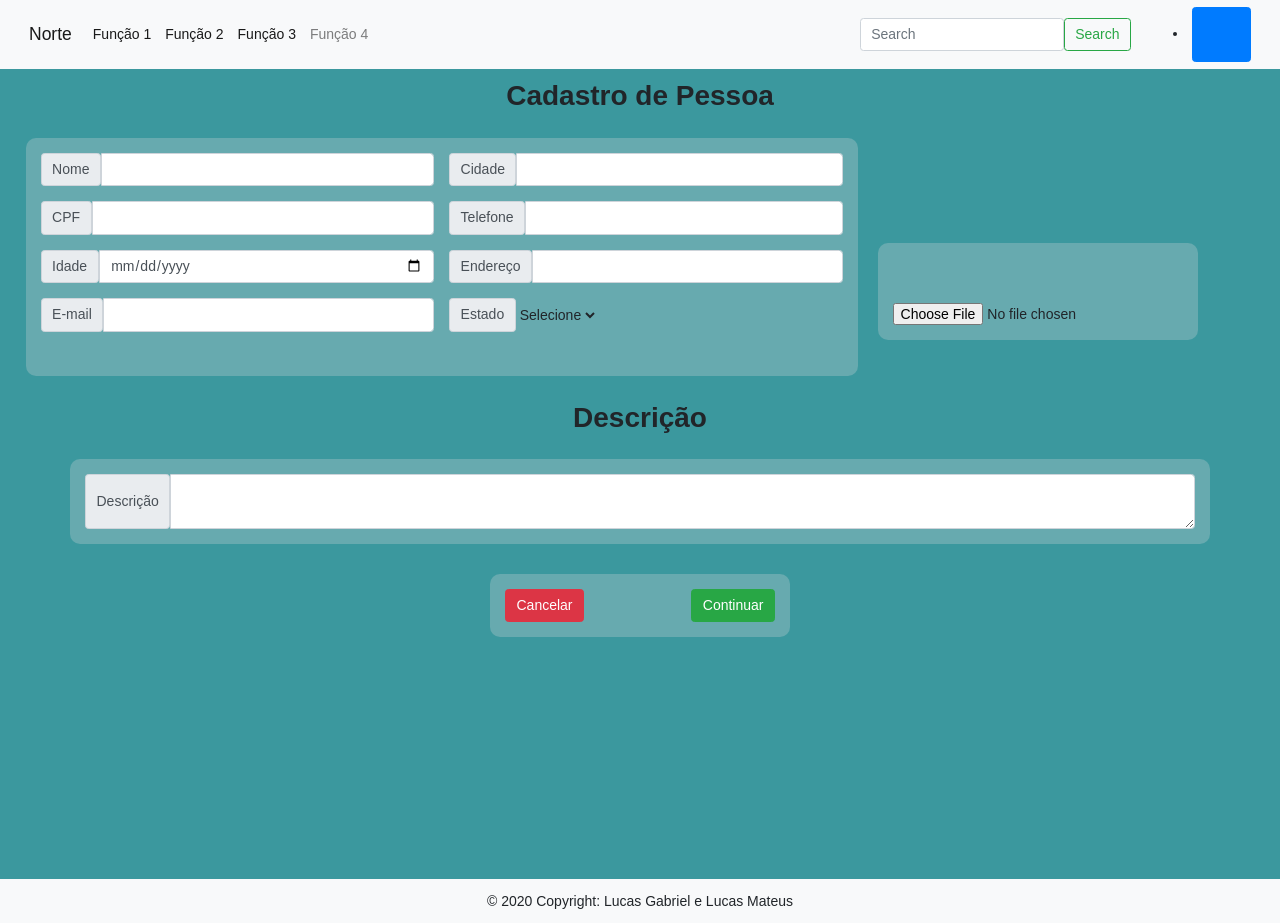
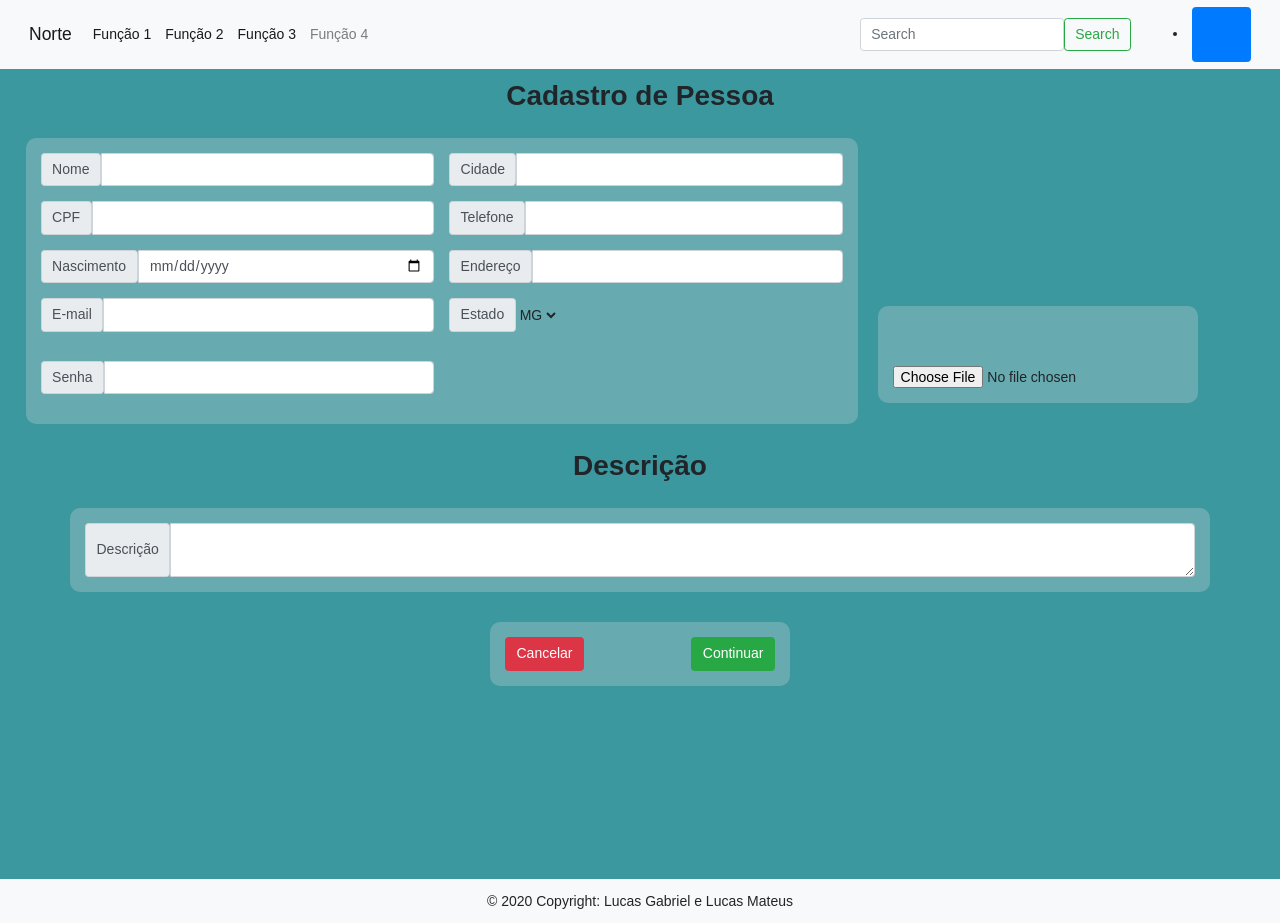
Before and after one commit to Luc4s99/Norte, a React (Create React App) app: page /cadastroPessoa in a window 1280 px wide. Built offline with nearby package versions, Linux system fonts and the light colour scheme; some icons are missing.

Commit message:
Criada a tela de Home, verificar cadastro de usuario

```diff
--- a/src/App.js
+++ b/src/App.js
@@ -8,6 +8,7 @@ import Login from "./view/login"
 import PerfilPessoa from "./view/perfilPessoa";
 import CadastroCurriculo from "./view/cadastroCurriculo";
 import UsuarioNovo from './view/usuario-novo';
+import Home from './view/home';
 
 
 function App() {
@@ -15,6 +16,7 @@ function App() {
   return (
     <>
       <BrowserRouter>
+        <Route exact path="/" component={Home} />
         <Route exact path="/login" component={Login} />
         <Route exact path="/novousuario" component={UsuarioNovo} />
         <Route exact path="/cadastro" component={Cadastro} />
--- a/src/view/cadastro/index.js
+++ b/src/view/cadastro/index.js
@@ -33,7 +33,7 @@ function cadastro() {
             <Link to="/cadastroEmpresa" className="btn btn-lg">Uma Empresa</Link>
           </Botao>
         </Opcao>
-        <Voltar> <button type="button" className="btn btn-lg my-5">Voltar</button> </Voltar>
+        <Voltar><Link to='/'><button type="button" className="btn btn-lg my-5">Voltar</button></Link></Voltar>
         <Footer/>
 
       <Switch>
--- a/src/view/cadastroPessoa/index.js
+++ b/src/view/cadastroPessoa/index.js
@@ -1,9 +1,55 @@
-import React from 'react';
+import React, { useState } from 'react';
 import Footer from '../../components/footer';
 import Navbar from '../../components/navbar';
 import { Formgroup, H2style, Inputgroup, Descricao, Fotoinput, Fotopreview, Buttongroup, Wrapper } from './styles';
 
-function cadastroPessoa() {
+import firebase from '../../config/firebase'
+import 'firebase/auth';
+import { Link } from 'react-router-dom';
+
+function CadastroPessoa() {
+
+    const [email, setEmail] = useState('');
+    const [senha, setSenha] = useState('');
+    const [nome, setNome] = useState('');
+    const [cidade, setCidade] = useState('');
+    const [cpf, setCpf] = useState('');
+    const [telefone, setTelefone] = useState('');
+    const [nascimento, setNascimento] = useState(0);
+    const [endereco, setEndereco] = useState('');
+    const [estado, setEstado] = useState('');
+
+    const storage = firebase.storage();
+    const db = firebase.firestore();
+
+    function novoUsuario(){
+
+        if(!email || !senha || email === '' || senha === ''){
+
+            alert('E-mail e Senha são obrigatórios.');
+            return;
+        }
+        alert("ola");
+        db.collection("usuarios").add({
+            email: email,
+            senha: senha,
+            telefone: telefone,
+            estado: estado,
+            nascimento: new Date(nascimento),
+            cidade: cidade,
+            cpf: cpf,
+            nome: nome,
+            empresa: 0,
+            candidato: 1,
+            endereco: endereco//,
+            //user:user
+        }).then( () => {
+            alert("sucessod");
+        }).catch( (res) => {
+            alert('Erro ao cadastrar!');
+        });
+
+    }
 
     return (
         <>
@@ -16,85 +62,91 @@ function cadastroPessoa() {
                         <Inputgroup>
                             <div className="input-group">
                                 <span className="input-group-text" id="inputGroup-sizing-default">Nome</span>
-                                <input type="text" className="form-control" aria-label="Sizing example input" aria-describedby="inputGroup-sizing-default" />
+                                <input type="text" className="form-control" onChange={e => setNome(e.target.value)} aria-describedby="inputGroup-sizing-default" />
                             </div>
                         </Inputgroup>
 
                         <Inputgroup>
                             <div className="input-group">
                                 <span className="input-group-text" id="inputGroup-sizing-default">Cidade</span>
-                                <input type="text" className="form-control" aria-label="Sizing example input" aria-describedby="inputGroup-sizing-default" />
+                                <input type="text" className="form-control" onChange={e => setCidade(e.target.value)} aria-describedby="inputGroup-sizing-default" />
                             </div>
                         </Inputgroup>
 
                         <Inputgroup>
                             <div className="input-group">
                                 <span className="input-group-text" id="inputGroup-sizing-default">CPF</span>
-                                <input type="text" className="form-control" aria-label="Sizing example input" aria-describedby="inputGroup-sizing-default" />
+                                <input type="text" className="form-control" onChange={e => setCpf(e.target.value)} aria-describedby="inputGroup-sizing-default" />
                             </div>
                         </Inputgroup>
 
                         <Inputgroup>
                             <div className="input-group">
                                 <span className="input-group-text" id="inputGroup-sizing-default">Telefone</span>
-                                <input type="text" className="form-control" aria-label="Sizing example input" aria-describedby="inputGroup-sizing-default"/>
+                                <input type="text" className="form-control" onChange={e => setTelefone(e.target.value)} aria-describedby="inputGroup-sizing-default"/>
                             </div>
                         </Inputgroup>
 
                         <Inputgroup>
                             <div className="input-group">
-                                <span className="input-group-text" id="inputGroup-sizing-default">Idade</span>
-                                <input type="date" className="form-control" aria-label="Sizing example input" aria-describedby="inputGroup-sizing-default" />
+                                <span className="input-group-text" id="inputGroup-sizing-default">Nascimento</span>
+                                <input type="date" className="form-control" onChange={e => setNascimento(e.target.value)} aria-describedby="inputGroup-sizing-default" />
                             </div>
                         </Inputgroup>
 
                         <Inputgroup>
                             <div className="input-group">
                                 <span className="input-group-text" id="inputGroup-sizing-default">Endereço</span>
-                                <input type="text" className="form-control" aria-label="Sizing example input" aria-describedby="inputGroup-sizing-default" />
+                                <input type="text" className="form-control" onChange={e => setEndereco(e.target.value)} aria-describedby="inputGroup-sizing-default" />
                             </div>
                         </Inputgroup>
 
                         <Inputgroup>
                             <div className="input-group">
                                 <span className="input-group-text" id="inputGroup-sizing-default">E-mail</span>
-                                <input type="email" className="form-control" aria-label="Sizing example input" aria-describedby="inputGroup-sizing-default" />
+                                <input type="email" className="form-control"  aria-describedby="inputGroup-sizing-default" onChange={e => setEmail(e.target.value)} />
                             </div>
                         </Inputgroup>
 
                         <Inputgroup>
                             <div className="input-group mb-3">
-                                <label className="input-group-text" for="inputGroupSelect01">Estado</label>
-                                <select className="form-select" id="inputGroupSelect01">
-                                    <option selected>Selecione</option>
-                                    <option value="1">AC</option>
-                                    <option value="2">AL</option>
-                                    <option value="3">AP</option>
-                                    <option value="3">AM</option>
-                                    <option value="3">BA</option>
-                                    <option value="3">CE</option>
-                                    <option value="3">DF</option>
-                                    <option value="3">ES</option>
-                                    <option value="3">GO</option>
-                                    <option value="3">MA</option>
-                                    <option value="3">MT</option>
-                                    <option value="3">MS</option>
-                                    <option value="3">MG</option>
-                                    <option value="3">PA</option>
-                                    <option value="3">PB</option>
-                                    <option value="3">PR</option>
-                                    <option value="3">PE</option>
-                                    <option value="3">PI</option>
-                                    <option value="3">RJ</option>
-                                    <option value="3">RN</option>
-                                    <option value="3">RS</option>
-                                    <option value="3">RO</option>
-                                    <option value="3">RR</option>
-                                    <option value="3">SC</option>
-                                    <option value="3">SP</option>
-                                    <option value="3">SE</option>
-                                    <option value="3">TO</option>
+                                <label className="input-group-text" htmlFor="inputGroupSelect01">Estado</label>
+                                <select onChange={e => setEstado(e.target.value)} className="form-select" defaultValue={'MG'} id="inputGroupSelect01">
+                                    <option value="AC">AC</option>
+                                    <option value="AL">AL</option>
+                                    <option value="AP">AP</option>
+                                    <option value="AM">AM</option>
+                                    <option value="BA">BA</option>
+                                    <option value="CE">CE</option>
+                                    <option value="DF">DF</option>
+                                    <option value="ES">ES</option>
+                                    <option value="GO">GO</option>
+                                    <option value="MA">MA</option>
+                                    <option value="MT">MT</option>
+                                    <option value="MS">MS</option>
+                                    <option value="MG">MG</option>
+                                    <option value="PA">PA</option>
+                                    <option value="PB">PB</option>
+                                    <option value="PR">PR</option>
+                                    <option value="PE">PE</option>
+                                    <option value="PI">PI</option>
+                                    <option value="RJ">RJ</option>
+                                    <option value="RN">RN</option>
+                                    <option value="RS">RS</option>
+                                    <option value="RO">RO</option>
+                                    <option value="RR">RR</option>
+                                    <option value="SC">SC</option>
+                                    <option value="SP">SP</option>
+                                    <option value="SE">SE</option>
+                                    <option value="TO">TO</option>
                                 </select>
+                            </div>
+                        </Inputgroup>
+
+                        <Inputgroup>
+                            <div className="input-group">
+                                <span className="input-group-text" id="inputGroup-sizing-default">Senha</span>
+                                <input type="password" className="form-control" aria-describedby="inputGroup-sizing-default" onChange={e => setSenha(e.target.value)} />
                             </div>
                         </Inputgroup>
 
@@ -125,9 +177,9 @@ function cadastroPessoa() {
 
                     <Buttongroup>
 
-                        <button type="button" className="btn btn-danger">Cancelar</button>
+                        <Link to="/"><button type="button" className="btn btn-danger">Cancelar</button></Link>
 
-                        <button type="button" className="btn btn-success">Continuar</button>
+                        <button type="button" className="btn btn-success" onClick={novoUsuario}>Continuar</button>
 
                     </Buttongroup>
 
@@ -138,4 +190,4 @@ function cadastroPessoa() {
     );
 }
 
-export default cadastroPessoa;
+export default CadastroPessoa;
```
Also changed, not shown: public/index.html (+0 -7 lines), src/view/home/index.js (added, +42 -0 lines), src/view/home/styles.js (added, +48 -0 lines), src/assets/images/img_home.jpeg (added).
